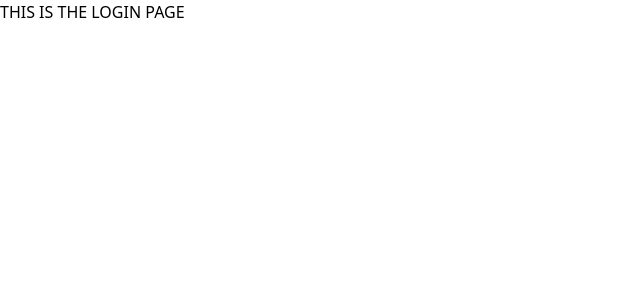
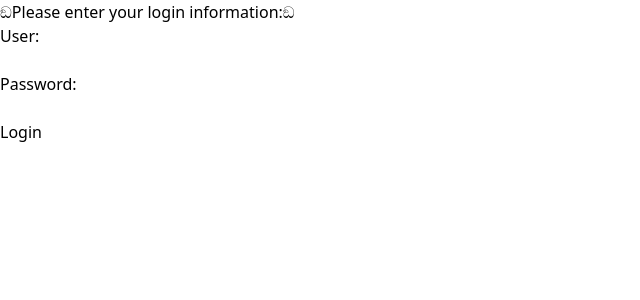
Before and after one commit to Tlmmy8246/GrassTouchers, a React (Vite) app in the folder frontend/: page /login in a window 1280 px wide. Shown: the top 300 px of the page, without its empty margins (0-640 px from the left). Built offline with nearby package versions, Linux system fonts and the light colour scheme; no server answers.

Commit message:
basic login

```diff
--- a/frontend/src/pages/Login/Login.tsx
+++ b/frontend/src/pages/Login/Login.tsx
@@ -1,5 +1,36 @@
+import { useLogin } from "api/auth";
+import { useState } from "react";
+
 const Login = () => {
-    return <div> THIS IS THE LOGIN PAGE</div>
+    const {mutate, isError, isSuccess, isLoading} = useLogin();
+    const [userName, setUserName] = useState<string>("");
+    const [password, setPassword] = useState<string>("");
+
+    const updateUserText = (e) => {
+        setUserName(e.target.value);
+    }
+    const updatePasswordText = (e) => {
+        setPassword(e.target.value);
+    }
+    const submitBtnClicked = () => {
+        mutate({
+            username: userName,
+            password: password
+        })
+    }
+
+    console.log("% USER", userName);
+    console.log("% PASSWORD", password);
+
+    if(isError) return console.error("% SOMETHING WENT WRONG NOOO")
+
+    return <div>ඞPlease enter your login information:ඞ<form>
+        <label>User:</label> <br></br>
+        <input type="text" id="username" name="Username" value={userName} onChange={updateUserText}></input><br></br>
+        <label>Password:</label><br></br>
+        <input type="text" id="password" name="Password" value={password} onChange={updatePasswordText}></input><br></br>
+        <input value="Login" onClick={submitBtnClicked}></input>
+        </form></div>
 }
 
 export default Login;
```
Also changed, not shown: 1 other file (tests, documents, lock files or other folders).
